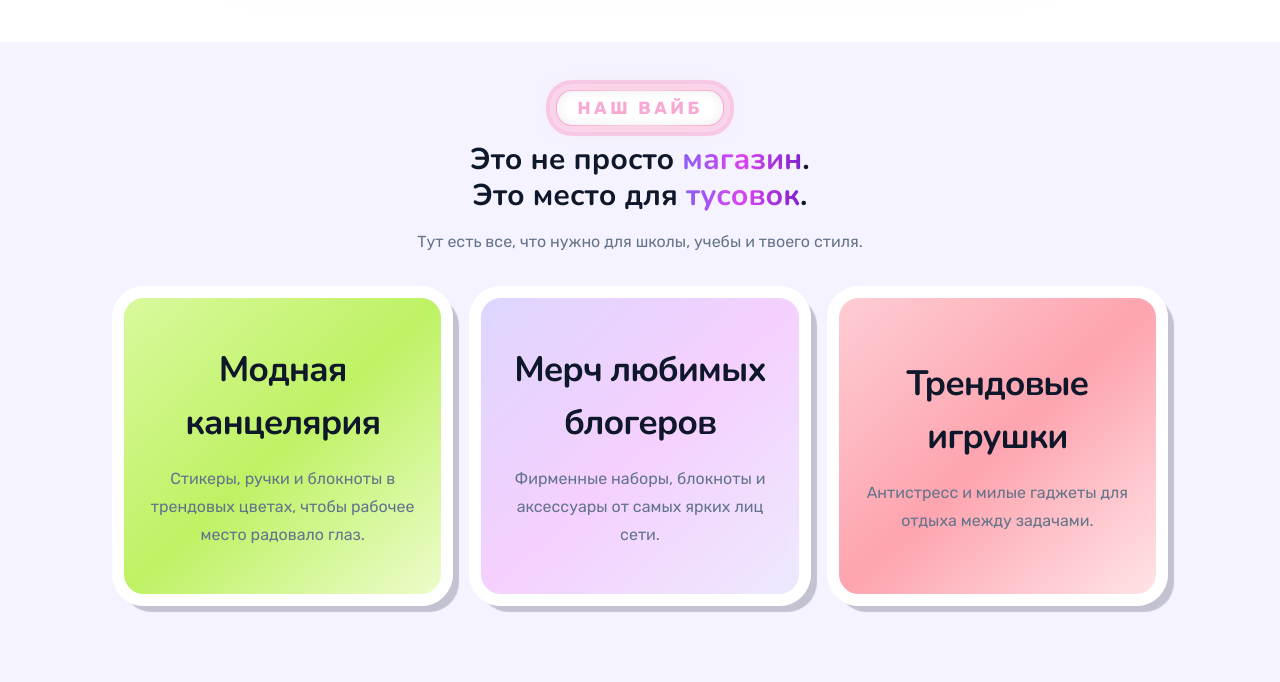
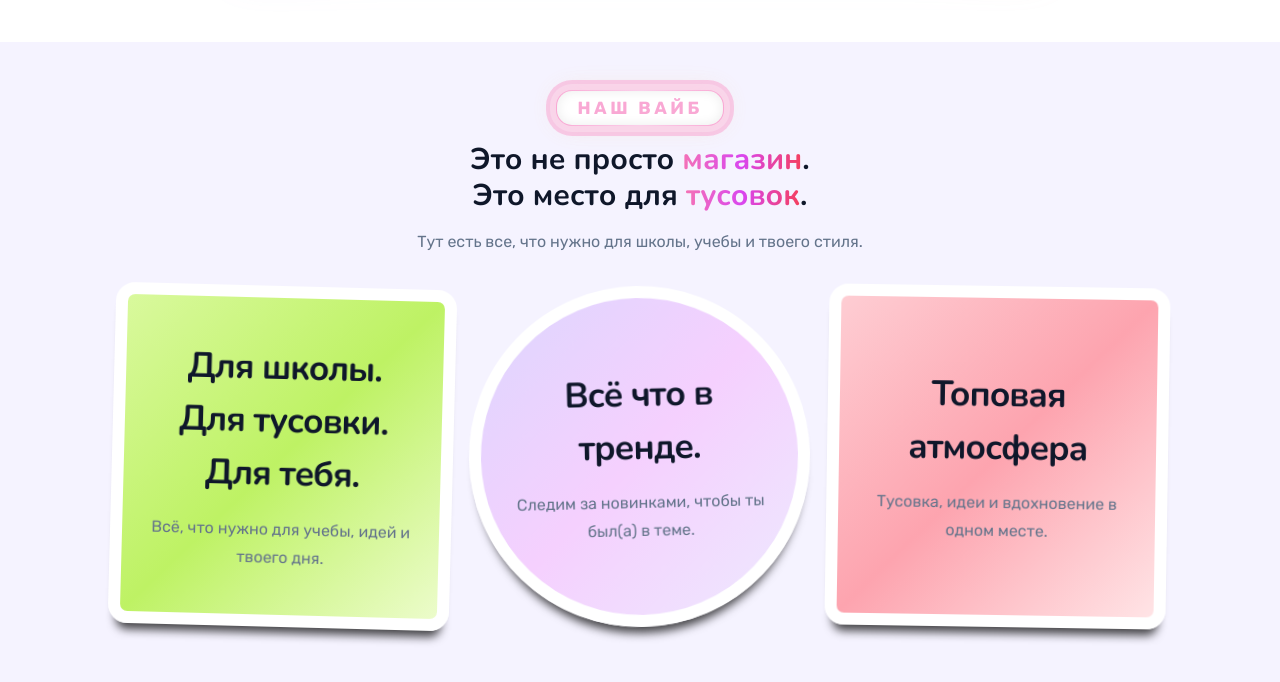
Before and after one commit to RahaAndiyskiy/Crash_celarya, a Next.js app: page / in a window 1280 px wide. Shown: the part 820-1502 px from the top of the page. Built offline with nearby package versions, Linux system fonts and the light colour scheme.

Commit message:
Update UTP cards style and text

```diff
--- a/components/Features.jsx
+++ b/components/Features.jsx
@@ -3,6 +3,18 @@ export default function Features({ items }) {
     1: 'bg-gradient-to-br from-lime-200 via-lime-300 to-lime-100',
     2: 'bg-gradient-to-br from-violet-200 via-fuchsia-200 to-violet-100',
     3: 'bg-gradient-to-br from-rose-200 via-rose-300 to-rose-100',
+  };
+
+  const cardTransforms = {
+    1: 'rotate-[1.5deg]',
+    2: '-rotate-[1.3deg]',
+    3: 'rotate-[0.9deg]',
+  };
+
+  const cardShapes = {
+    1: 'max-w-[420px] min-h-[280px] sm:min-h-[320px] rounded-[1.2rem]',
+    2: 'aspect-square max-w-[340px] sm:max-w-[380px] min-h-0 rounded-full',
+    3: 'max-w-[420px] min-h-[280px] sm:min-h-[320px] rounded-[1.2rem]',
   };
 
   return (
@@ -26,13 +38,13 @@ export default function Features({ items }) {
         </p>
         <h2 className="text-2xl font-nunito font-extrabold leading-tight text-primary sm:text-3xl">
           Это не просто{' '}
-          <span className="bg-gradient-to-r from-violet-500 via-fuchsia-500 to-purple-700 bg-clip-text text-transparent">
+          <span className="bg-gradient-to-r from-pink-400 via-fuchsia-500 to-rose-500 bg-clip-text text-transparent">
             магазин
           </span>
           .
           <br />
           Это место для{' '}
-          <span className="bg-gradient-to-r from-violet-500 via-fuchsia-500 to-purple-700 bg-clip-text text-transparent">
+          <span className="bg-gradient-to-r from-pink-400 via-fuchsia-500 to-rose-500 bg-clip-text text-transparent">
             тусовок
           </span>
           .
@@ -47,7 +59,7 @@ export default function Features({ items }) {
           {items.map((item) => (
             <article
               key={item.id}
-              className={`relative mx-auto max-w-[420px] min-h-[280px] sm:min-h-[320px] overflow-hidden rounded-[2rem] border-[12px] border-white ${cardBackgrounds[item.id] ?? 'bg-slate-100'} shadow-[8px_8px_1px_-2px_rgba(15,23,42,0.22)] transition hover:-translate-y-1`}
+              className={`relative mx-auto overflow-hidden border-[12px] border-white ${cardShapes[item.id] ?? 'max-w-[420px] min-h-[280px] sm:min-h-[320px] rounded-[1.2rem]'} ${cardBackgrounds[item.id] ?? 'bg-slate-100'} ${cardTransforms[item.id] ?? ''} transform-gpu shadow-[0_14px_10px_-8px_rgba(0,0,0,0.72)] transition duration-300 ease-out hover:-translate-y-1 hover:rotate-0`}
             >
               <div className="relative z-10 flex h-full flex-col items-center justify-center px-6 py-8 text-center">
                 <h3 className="text-[clamp(1.4rem,4vw,2.2rem)] font-nunito font-semibold text-primary tracking-[-0.03em]">
--- a/content.js
+++ b/content.js
@@ -9,18 +9,18 @@ export const heroText = {
 export const features = [
   {
     id: 1,
-    title: 'Модная канцелярия',
-    description: 'Стикеры, ручки и блокноты в трендовых цветах, чтобы рабочее место радовало глаз.',
+    title: 'Для школы. Для тусовки. Для тебя.',
+    description: 'Всё, что нужно для учебы, идей и твоего дня.',
   },
   {
     id: 2,
-    title: 'Мерч любимых блогеров',
-    description: 'Фирменные наборы, блокноты и аксессуары от самых ярких лиц сети.',
+    title: 'Всё что в тренде.',
+    description: 'Следим за новинками, чтобы ты был(а) в теме.',
   },
   {
     id: 3,
-    title: 'Трендовые игрушки',
-    description: 'Антистресс и милые гаджеты для отдыха между задачами.',
+    title: 'Топовая атмосфера',
+    description: 'Тусовка, идеи и вдохновение в одном месте.',
   },
 ];
 
```
